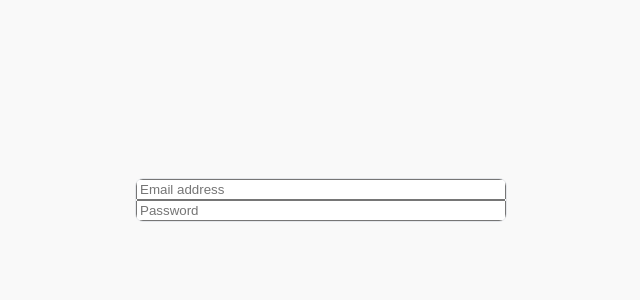
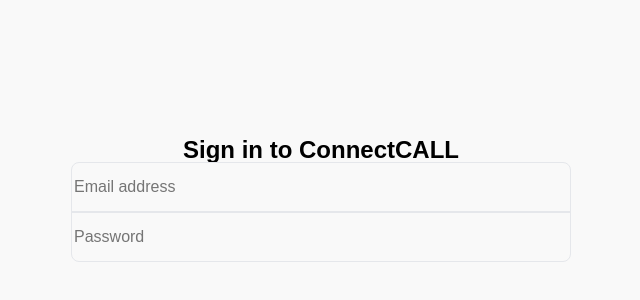
Before and after one commit to tropikow/nuxt-callkit, a Nuxt app: page /auth in a window 1280 px wide. Shown: the part 200-500 px from the top of the page, without its empty margins (319-959 px from the left). Built offline with nearby package versions, Linux system fonts and the light colour scheme.

Commit message:
Enhance auth page layout and styles: add header for sign-in, adjust login container dimensions, and restore box-sizing rules in CSS.

```diff
--- a/app/assets/css/main.css
+++ b/app/assets/css/main.css
@@ -9,14 +9,6 @@
   --colorRed: #ef4444;
 	--colorGrayLight: #e5e7eb;
 }
-
-html {
-	box-sizing: border-box;
-}
-*, *:before, *:after {
-	box-sizing: inherit;
-}
-
 
 /* http://meyerweb.com/eric/tools/css/reset/
    v2.0 | 20110126
@@ -74,3 +66,16 @@
 	border-collapse: collapse;
 	border-spacing: 0;
 }
+
+html {
+	box-sizing: border-box;
+}
+*, *:before, *:after {
+	box-sizing: inherit;
+}
+h1 {
+	font-size: 32px;
+}
+h2 {
+	font-size: 24px;
+}
--- a/app/pages/auth.vue
+++ b/app/pages/auth.vue
@@ -1,26 +1,44 @@
 <template>
   <div class="background">
+    <h2>Sign in to ConnectCALL</h2>
     <form class="loginContainer">
       <input type="email" placeholder="Email address" />
+      <hr />
       <input type="password" placeholder="Password" />
     </form>
   </div>
 </template>
-<style>
+<style scoped>
   .background {
     display: flex;
     justify-content: center;
+    flex-direction: column;
     align-items: center;
     width: 100%;
     height: 100%;
   }
   .loginContainer {
+    display: flex;
+    flex-direction: column;
     border: 1px solid var(--colorGrayLight);
     border-radius: var(--borderRadius);
     overflow: hidden;
+    width: 500px;
+    height: 100px;
   }
   .loginContainer>input {
     width: 100%;
     height: 100%;
+    border: none;
+    font-size: 16px;
+    background-color: transparent;
+  }
+  hr {
+    border: 1px solid var(--colorGrayLight);
+    margin: 0;
+    flex-shrink: 0;
+  }
+  h2 {
+    font-weight: bold;
   }
 </style>
```
